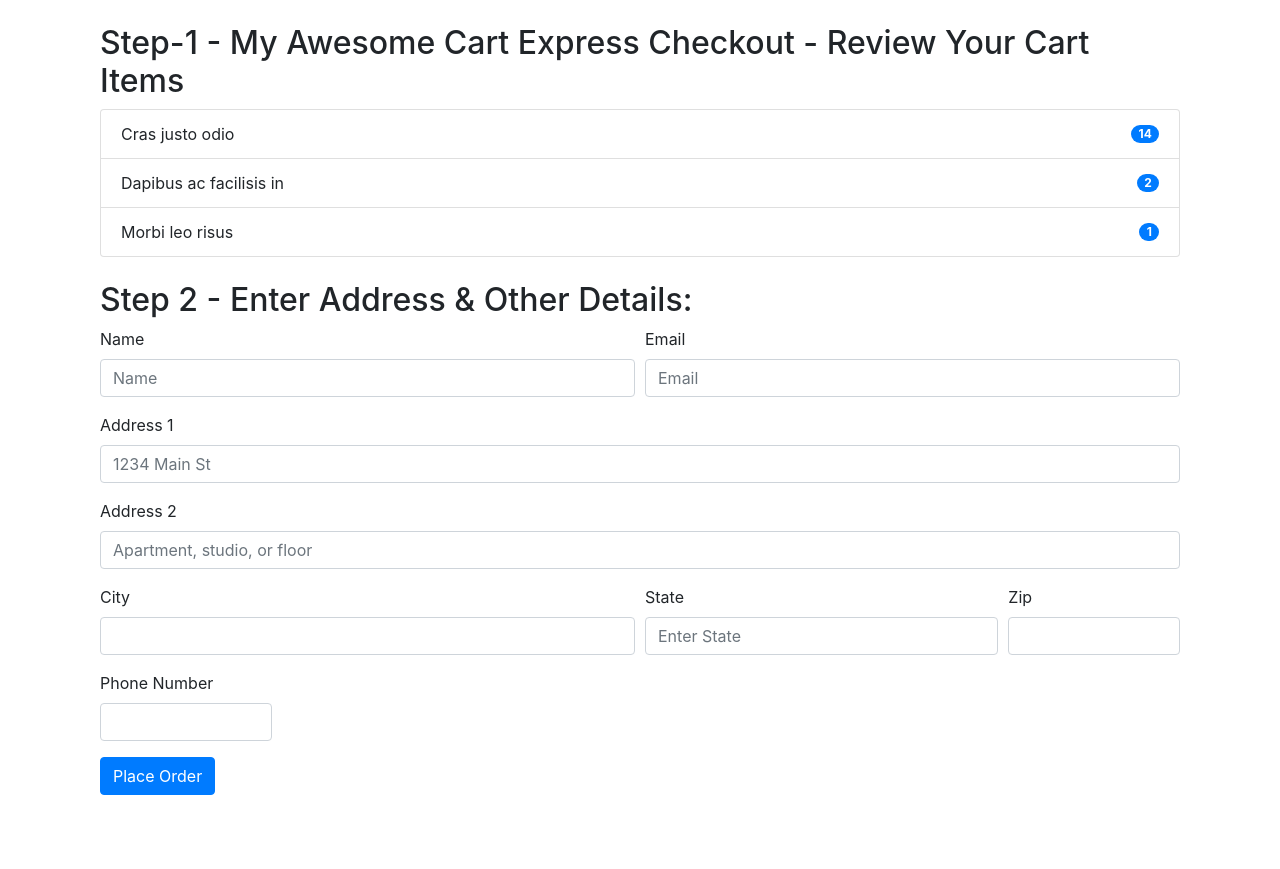
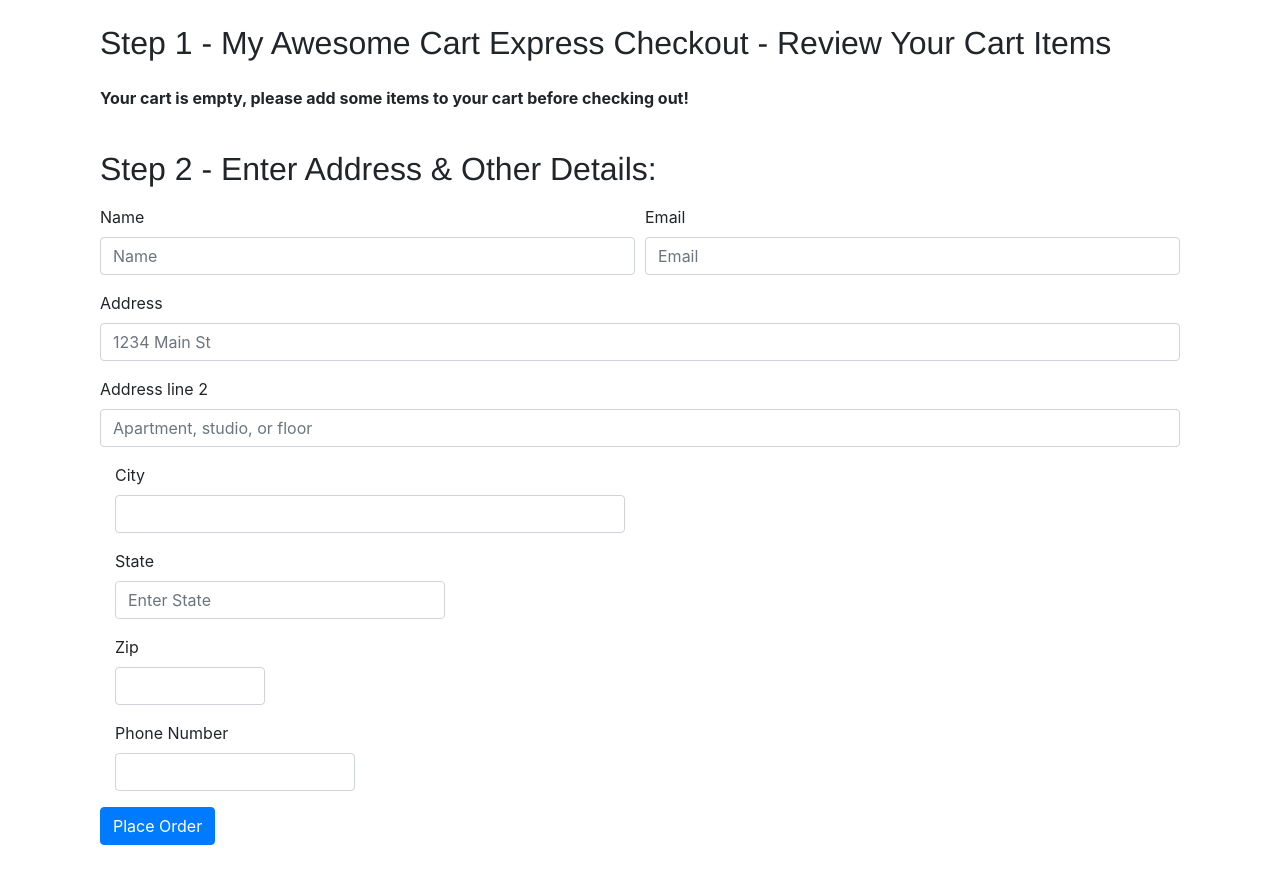
Before and after one commit to Shailesh1214/django-Ecommerce-webproject, a Django app: page /shop/checkout/ in a window 1280 px wide. Shown: the part 56-925 px from the top of the page. Before the commit the page ends 851 px from the top, so only its background shows below. Run offline with Django 3.2, Linux system fonts and the light colour scheme; some libraries are stand-ins or nearby versions.

Commit message:
Fetch cart details into checkout

```diff
--- a/shop/templates/shop/checkout.html
+++ b/shop/templates/shop/checkout.html
@@ -1,29 +1,16 @@
 {% extends 'shop/basic.html' %}
-
-{% block title%} checkout{% endblock %}
+{% block title%} Checkout - My Awesome Cart{% endblock %}
 {% block body %}
 <div class="container">
     <div class="col my-4">
-        <h2> Step-1 - My Awesome Cart Express Checkout - Review Your Cart Items</h2>
-        <div id="items">
-            <ul class="list-group">
-                <li class="list-group-item d-flex justify-content-between align-items-center">
-                    Cras justo odio
-                    <span class="badge badge-primary badge-pill">14</span>
-                </li>
-                <li class="list-group-item d-flex justify-content-between align-items-center">
-                    Dapibus ac facilisis in
-                    <span class="badge badge-primary badge-pill">2</span>
-                </li>
-                <li class="list-group-item d-flex justify-content-between align-items-center">
-                    Morbi leo risus
-                    <span class="badge badge-primary badge-pill">1</span>
-                </li>
+        <h2><p style="font-family:'Helvetica'">Step 1 - My Awesome Cart Express Checkout - Review Your Cart Items</p></h2>
+        <div class="my-4">
+            <ul class="list-group" id="items">
             </ul>
         </div>
     </div>
-    <div class="col my-2">
-        <h2>Step 2 - Enter Address & Other Details: </h2>
+    <div class="col my-4">
+        <h2><p style="font-family:'Helvetica'">Step 2 - Enter Address & Other Details:</p></h2>
         <form>
             <div class="form-row">
                 <div class="form-group col-md-6">
@@ -31,38 +18,67 @@
                     <input type="name" class="form-control" id="inputname" placeholder="Name">
                 </div>
                 <div class="form-group col-md-6">
-                    <label for="inputEmail">Email</label>
-                    <input type="email" class="form-control" id="inputEmail" placeholder="Email">
+                    <label for="inputEmail4">Email</label>
+                    <input type="email" class="form-control" id="inputEmail4" placeholder="Email">
                 </div>
             </div>
             <div class="form-group">
-                <label for="inputAddress">Address 1</label>
+                <label for="inputAddress">Address</label>
                 <input type="text" class="form-control" id="inputAddress" placeholder="1234 Main St">
             </div>
             <div class="form-group">
-                <label for="inputAddress2">Address 2</label>
+                <label for="inputAddress2">Address line 2</label>
                 <input type="text" class="form-control" id="inputAddress2" placeholder="Apartment, studio, or floor">
             </div>
-            <div class="form-row">
+            <div class="form-group">
                 <div class="form-group col-md-6">
                     <label for="inputCity">City</label>
                     <input type="text" class="form-control" id="inputCity">
                 </div>
                 <div class="form-group col-md-4">
                     <label for="inputState">State</label>
-                    <input type="text" class="form-control" id="inputAddress" placeholder="Enter State">
+                    <input type="text" class="form-control" id="inputAddress2" placeholder="Enter State">
                 </div>
                 <div class="form-group col-md-2">
                     <label for="inputZip">Zip</label>
                     <input type="text" class="form-control" id="inputZip">
                 </div>
-                <div class="form-group col-md-2">
-                    <label for="inputPhone">Phone Number</label>
-                    <input type="tel" class="form-control" id="inputPhone">
-                </div>
+            </div>
+            <div class="form-group col-md-3">
+                <label for="inputphone">Phone Number</label>
+                <input type="tel" class="form-control" id="inputPhone">
             </div>
             <button type="submit" class="btn btn-primary">Place Order</button>
         </form>
     </div>
 </div>
 {% endblock %}
+{% block js %}
+<script>
+    if (localStorage.getItem('cart') == null) {
+        var cart = {};
+    } else {
+        cart = JSON.parse(localStorage.getItem('cart'));
+    }
+    console.log(cart);
+    var sum = 0;
+    if ($.isEmptyObject(cart)) {
+        //if cart object is empty
+        mystr = `<p><b>Your cart is empty, please add some items to your cart before checking out!</b></p>`
+        $('#items').append(mystr);
+    } else {
+        // add elements into the checkout
+        for (item in cart) {
+            let name = cart[item][1];
+            let qty = cart[item][0];
+            sum = sum + qty;
+            mystr = `<li class="list-group-item d-flex justify-content-between align-items-center">
+                    ${name}
+                    <span class="badge badge-primary badge-pill">${qty}</span>
+                </li>`
+            $('#items').append(mystr);
+        }
+    }
+    document.getElementById('cart').innerHTML = sum;
+</script>
+{% endblock %}
```
Also changed, not shown: shop/templates/shop/index.html (+29 -30 lines).
